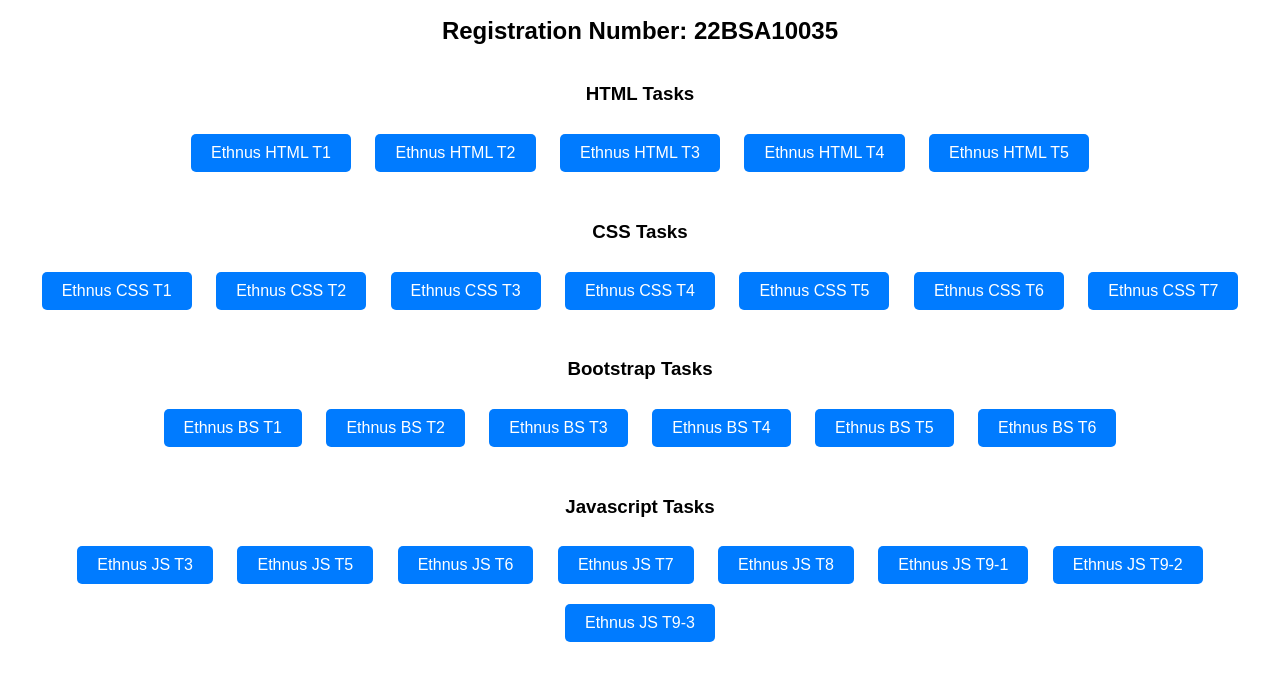
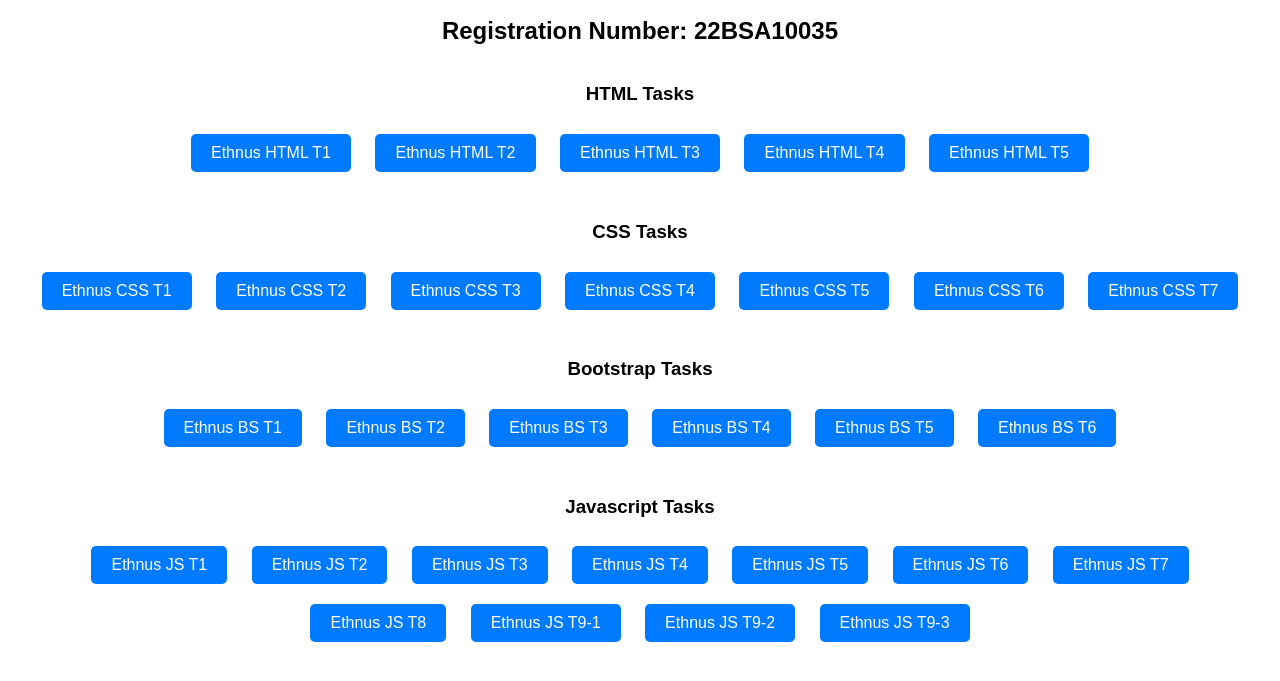
Before and after one commit to DevAaaryan/Ethnus-MERN-Assignments, a plain HTML site: page index.html in a window 1280 px wide. Shown: the part 111-792 px from the top of the page. Drawn offline with Linux system fonts and the light colour scheme.

Commit message:
Update index.html

```diff
--- a/index.html
+++ b/index.html
@@ -72,7 +72,10 @@
         </div>
         <div class="section">
             <h3>Javascript Tasks</h3>
+            <a class="btn" href="jstask1.html">Ethnus JS T1</a>
+            <a class="btn" href="jstask2.html">Ethnus JS T2</a>
             <a class="btn" href="jstask3.html">Ethnus JS T3</a>
+            <a class="btn" href="jstask4.html">Ethnus JS T4</a>
             <a class="btn" href="jstask5.html">Ethnus JS T5</a>
             <a class="btn" href="jstask6.html">Ethnus JS T6</a>
             <a class="btn" href="jstask7.html">Ethnus JS T7</a>
```
